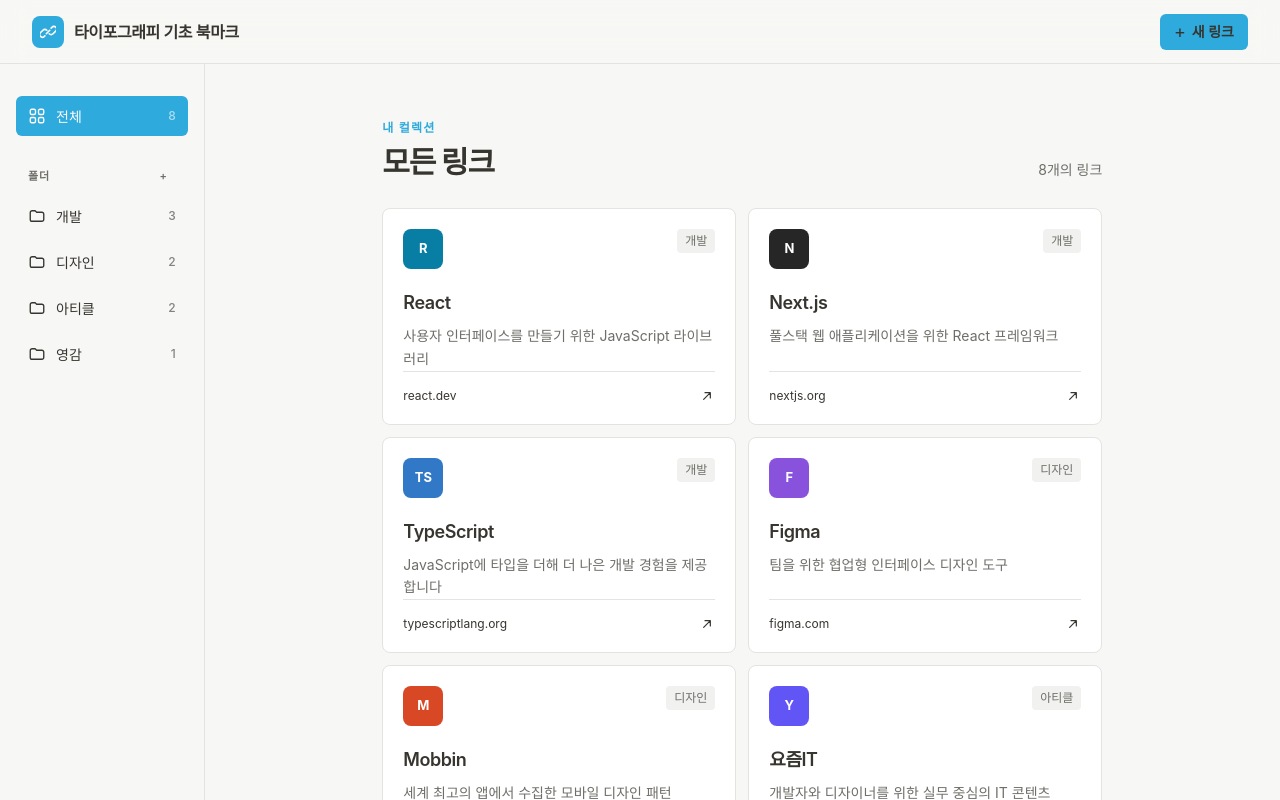
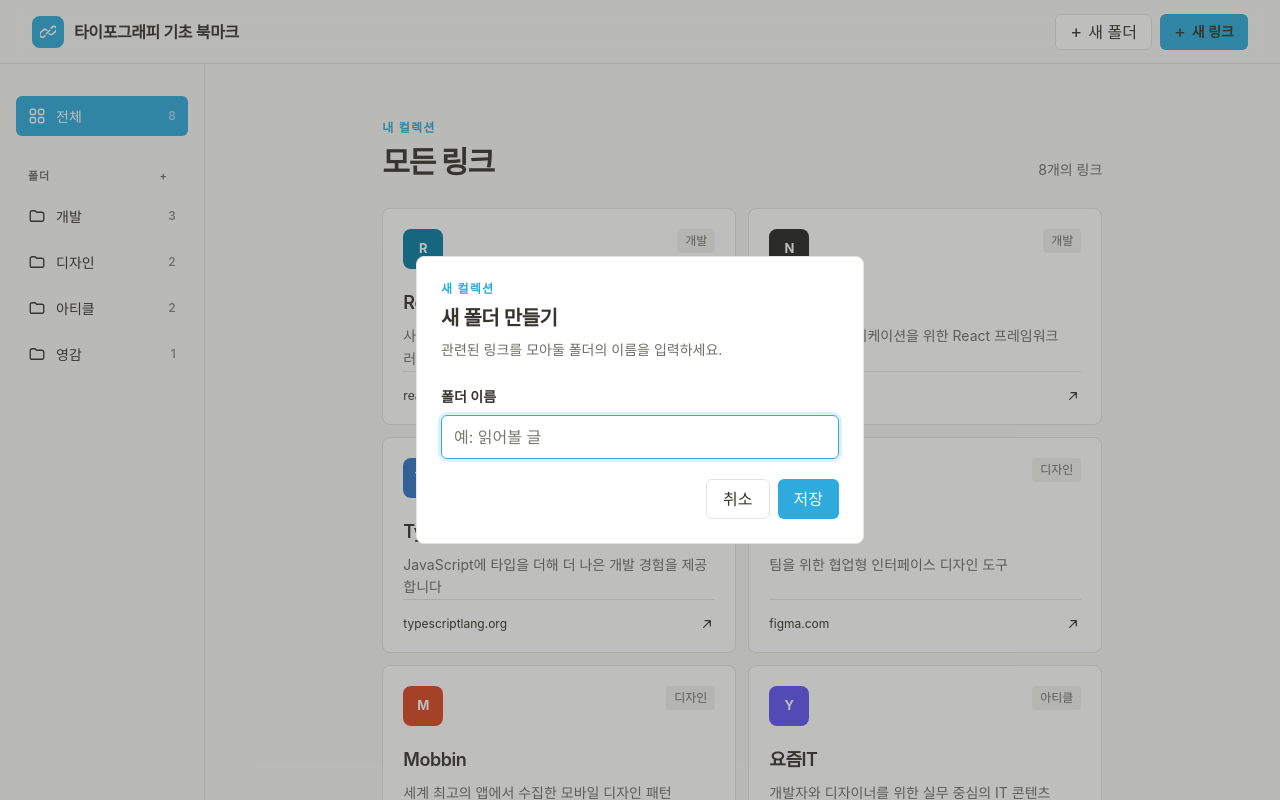
Before and after one commit to shin-kaku/onebite-link, a Next.js app: page / in a window 1280 px wide. Both pictures are taken after a click on the button "새 폴더 추가". Shown: the top 800 px of the page. Built offline with nearby package versions, Linux system fonts and the light colour scheme.

Commit message:
폴더 추가 기능 구현

```diff
--- a/app/layout.tsx
+++ b/app/layout.tsx
@@ -1,4 +1,5 @@
 import type { Metadata } from "next";
+import { FolderProvider } from "@/components/FolderProvider";
 import "./globals.css";
 
 export const metadata: Metadata = {
@@ -9,7 +10,7 @@
 export default function RootLayout({ children }: LayoutProps<"/">) {
   return (
     <html lang="ko" className="h-full antialiased">
-      <body className="min-h-full flex flex-col">{children}</body>
+      <body className="min-h-full flex flex-col"><FolderProvider>{children}</FolderProvider></body>
     </html>
   );
 }
--- a/components/AppHeader.tsx
+++ b/components/AppHeader.tsx
@@ -1,7 +1,12 @@
+"use client";
+
 import Link from "next/link";
 import { LinkLogoIcon } from "./icons";
+import { useFolders } from "./FolderProvider";
 
 export function AppHeader() {
+  const { openFolderModal } = useFolders();
+
   return (
     <header className="sticky top-0 z-20 flex h-16 items-center justify-between border-b border-[var(--border)] bg-[color-mix(in_srgb,var(--background)_88%,transparent)] px-5 backdrop-blur-md md:px-8">
       <Link
@@ -14,9 +19,14 @@
         </span>
         <span>타이포그래피 기초 북마크</span>
       </Link>
-      <Link className="primary-hover flex h-9 items-center gap-1.5 rounded-md bg-[var(--accent)] px-3.5 text-[14px] font-semibold text-white" href="/new">
-        <span className="text-lg font-normal leading-none" aria-hidden="true">+</span>새 링크
-      </Link>
+      <div className="flex items-center gap-2">
+        <button className="secondary-hover flex h-9 cursor-pointer items-center gap-1.5 rounded-md border border-[var(--border)] bg-[var(--surface)] px-3.5 text-[14px] font-semibold" type="button" onClick={openFolderModal}>
+          <span className="text-lg font-normal leading-none" aria-hidden="true">+</span><span className="hidden sm:inline">새 폴더</span><span className="sm:hidden">폴더</span>
+        </button>
+        <Link className="primary-hover flex h-9 items-center gap-1.5 rounded-md bg-[var(--accent)] px-3.5 text-[14px] font-semibold text-white" href="/new">
+          <span className="text-lg font-normal leading-none" aria-hidden="true">+</span><span className="hidden sm:inline">새 링크</span><span className="sm:hidden">링크</span>
+        </Link>
+      </div>
     </header>
   );
 }
--- /dev/null
+++ b/components/FolderProvider.tsx
@@ -0,0 +1,104 @@
+"use client";
+
+import { createContext, useContext, useEffect, useRef, useState, useSyncExternalStore, type FormEvent, type ReactNode } from "react";
+
+type CustomFolder = { id: string; name: string };
+type FolderContextValue = {
+  customFolders: readonly CustomFolder[];
+  openFolderModal: () => void;
+};
+
+const STORAGE_KEY = "onebite-custom-folders";
+const CHANGE_EVENT = "onebite-folders-changed";
+const EMPTY_FOLDERS: readonly CustomFolder[] = [];
+const FolderContext = createContext<FolderContextValue | null>(null);
+
+let cachedRaw: string | null = null;
+let cachedFolders: readonly CustomFolder[] = EMPTY_FOLDERS;
+
+function getFoldersSnapshot() {
+  const raw = window.localStorage.getItem(STORAGE_KEY);
+  if (raw === cachedRaw) return cachedFolders;
+
+  cachedRaw = raw;
+  try {
+    const parsed = raw ? JSON.parse(raw) : [];
+    cachedFolders = Array.isArray(parsed) ? parsed : EMPTY_FOLDERS;
+  } catch {
+    cachedFolders = EMPTY_FOLDERS;
+  }
+  return cachedFolders;
+}
+
+function subscribeToFolders(onChange: () => void) {
+  window.addEventListener("storage", onChange);
+  window.addEventListener(CHANGE_EVENT, onChange);
+  return () => {
+    window.removeEventListener("storage", onChange);
+    window.removeEventListener(CHANGE_EVENT, onChange);
+  };
+}
+
+export function FolderProvider({ children }: { children: ReactNode }) {
+  const customFolders = useSyncExternalStore(subscribeToFolders, getFoldersSnapshot, () => EMPTY_FOLDERS);
+  const [isOpen, setIsOpen] = useState(false);
+  const inputRef = useRef<HTMLInputElement>(null);
+
+  useEffect(() => {
+    if (!isOpen) return;
+    inputRef.current?.focus();
+    const closeOnEscape = (event: KeyboardEvent) => {
+      if (event.key === "Escape") setIsOpen(false);
+    };
+    window.addEventListener("keydown", closeOnEscape);
+    return () => window.removeEventListener("keydown", closeOnEscape);
+  }, [isOpen]);
+
+  function addFolder(event: FormEvent<HTMLFormElement>) {
+    event.preventDefault();
+    const form = new FormData(event.currentTarget);
+    const name = String(form.get("folderName") ?? "").trim();
+    if (!name) return;
+
+    const folder: CustomFolder = {
+      id: `${Date.now()}-${Math.random().toString(36).slice(2, 7)}`,
+      name,
+    };
+    window.localStorage.setItem(STORAGE_KEY, JSON.stringify([...customFolders, folder]));
+    window.dispatchEvent(new Event(CHANGE_EVENT));
+    setIsOpen(false);
+  }
+
+  return (
+    <FolderContext.Provider value={{ customFolders, openFolderModal: () => setIsOpen(true) }}>
+      {children}
+      {isOpen && (
+        <div className="fixed inset-0 z-50 grid place-items-center bg-[rgba(55,53,47,0.32)] px-5" role="presentation" onMouseDown={(event) => { if (event.target === event.currentTarget) setIsOpen(false); }}>
+          <section className="w-full max-w-md rounded-lg border border-[var(--border)] bg-[var(--surface)] p-6" role="dialog" aria-modal="true" aria-labelledby="new-folder-title">
+            <div className="mb-6">
+              <p className="mb-2 text-xs font-semibold tracking-[0.1em] text-[var(--accent)]">새 컬렉션</p>
+              <h2 className="text-xl font-semibold leading-[1.3] tracking-[-0.025em]" id="new-folder-title">새 폴더 만들기</h2>
+              <p className="mt-2 text-[14px] leading-relaxed text-[var(--text-sub)]">관련된 링크를 모아둘 폴더의 이름을 입력하세요.</p>
+            </div>
+            <form className="grid gap-5" onSubmit={addFolder}>
+              <div className="grid gap-2">
+                <label className="text-[14px] font-semibold" htmlFor="folder-name">폴더 이름</label>
+                <input ref={inputRef} className="h-11 w-full rounded-md border border-[var(--border)] bg-[var(--background)] px-3 text-base transition-colors" id="folder-name" name="folderName" placeholder="예: 읽어볼 글" maxLength={30} required />
+              </div>
+              <div className="flex justify-end gap-2">
+                <button className="secondary-hover h-10 cursor-pointer rounded-md border border-[var(--border)] px-4 text-[14px] font-semibold" type="button" onClick={() => setIsOpen(false)}>취소</button>
+                <button className="primary-hover h-10 cursor-pointer rounded-md bg-[var(--accent)] px-4 text-[14px] font-semibold text-white" type="submit">저장</button>
+              </div>
+            </form>
+          </section>
+        </div>
+      )}
+    </FolderContext.Provider>
+  );
+}
+
+export function useFolders() {
+  const context = useContext(FolderContext);
+  if (!context) throw new Error("useFolders must be used within FolderProvider");
+  return context;
+}
--- a/components/Sidebar.tsx
+++ b/components/Sidebar.tsx
@@ -1,20 +1,27 @@
+"use client";
+
 import Link from "next/link";
 import { bookmarks, folders, type FolderId } from "@/data/bookmarks";
 import { FolderIcon, GridIcon } from "./icons";
+import { useFolders } from "./FolderProvider";
 
 export function Sidebar({ active = true, activeFolderId }: { active?: boolean; activeFolderId?: FolderId }) {
+  const { customFolders, openFolderModal } = useFolders();
+
   return (
     <aside className="mobile-scroll border-b border-[var(--border)] px-4 py-3 md:flex md:min-h-[calc(100vh-64px)] md:w-60 md:flex-col md:justify-between md:border-r md:border-b-0 md:px-4 md:py-8">
       <nav className="flex min-w-max gap-1.5 md:block md:min-w-0" aria-label="링크 폴더">
         <Link className={`nav-hover flex h-10 items-center gap-2.5 rounded-md px-3 text-[14px] font-medium ${active ? "nav-active" : "text-[var(--text-sub)]"}`} href="/#all" aria-current={active ? "page" : undefined}>
           <GridIcon className="size-[18px]"/><span>전체</span><span className="ml-auto hidden text-xs opacity-60 md:inline">8</span>
         </Link>
-        <div className="mt-7 mb-2 hidden items-center justify-between px-3 text-[11px] font-semibold tracking-[0.08em] text-[var(--text-sub)] md:flex"><span>폴더</span><button className="secondary-hover grid size-6 cursor-pointer place-items-center rounded text-base" type="button" aria-label="새 폴더 추가">+</button></div>
+        <div className="mt-7 mb-2 hidden items-center justify-between px-3 text-[11px] font-semibold tracking-[0.08em] text-[var(--text-sub)] md:flex"><span>폴더</span><button className="secondary-hover grid size-6 cursor-pointer place-items-center rounded text-base" type="button" aria-label="새 폴더 추가" onClick={openFolderModal}>+</button></div>
         <ul className="flex gap-1.5 md:grid">{folders.map((folder) => {
           const count = bookmarks.filter((bookmark) => bookmark.folderId === folder.id).length;
           const isActive = activeFolderId === folder.id;
           return <li key={folder.id}><Link className={`nav-hover flex h-10 items-center gap-2.5 rounded-md px-3 text-[14px] font-medium ${isActive ? "nav-active" : "text-[var(--text-sub)]"}`} href={`/folder/${folder.id}`} aria-current={isActive ? "page" : undefined}><FolderIcon className="size-[18px]"/><span>{folder.name}</span><span className="ml-auto hidden text-xs opacity-60 md:inline">{count}</span></Link></li>;
-        })}</ul>
+        })}
+          {customFolders.map((folder) => <li key={folder.id}><Link className="nav-hover flex h-10 items-center gap-2.5 rounded-md px-3 text-[14px] font-medium text-[var(--text-sub)]" href={`/#folder-${folder.id}`}><FolderIcon className="size-[18px]"/><span>{folder.name}</span><span className="ml-auto hidden text-xs opacity-60 md:inline">0</span></Link></li>)}
+        </ul>
       </nav>
       <div className="hidden rounded-lg border border-[var(--border)] bg-[var(--surface)] p-4 md:block"><span className="text-[11px] font-semibold text-[var(--accent)]">TIP</span><p className="mt-2 text-xs leading-relaxed text-[var(--text-sub)]">링크를 폴더로 정리하면<br/>나중에 더 쉽게 찾을 수 있어요.</p></div>
     </aside>
--- /dev/null
+++ b/prompt/prompt_4.md
@@ -0,0 +1,7 @@
+폴더 추가 기능을 만들어줘
+
+- 새 폴더 버튼을 헤더 컴포넌트의 새 링크 버튼 좌측에 배치해줘
+- 새 폴더 버튼 클릭 시, 화면 가운데 새로운 폴더를 생성하는 모달 창 열림
+  - 폴더 이름 인풋
+  - 취소, 저장 버튼
+- 새롭게 추가된 폴더는 좌측 사이드바에 배치 되어야 한다.
```
